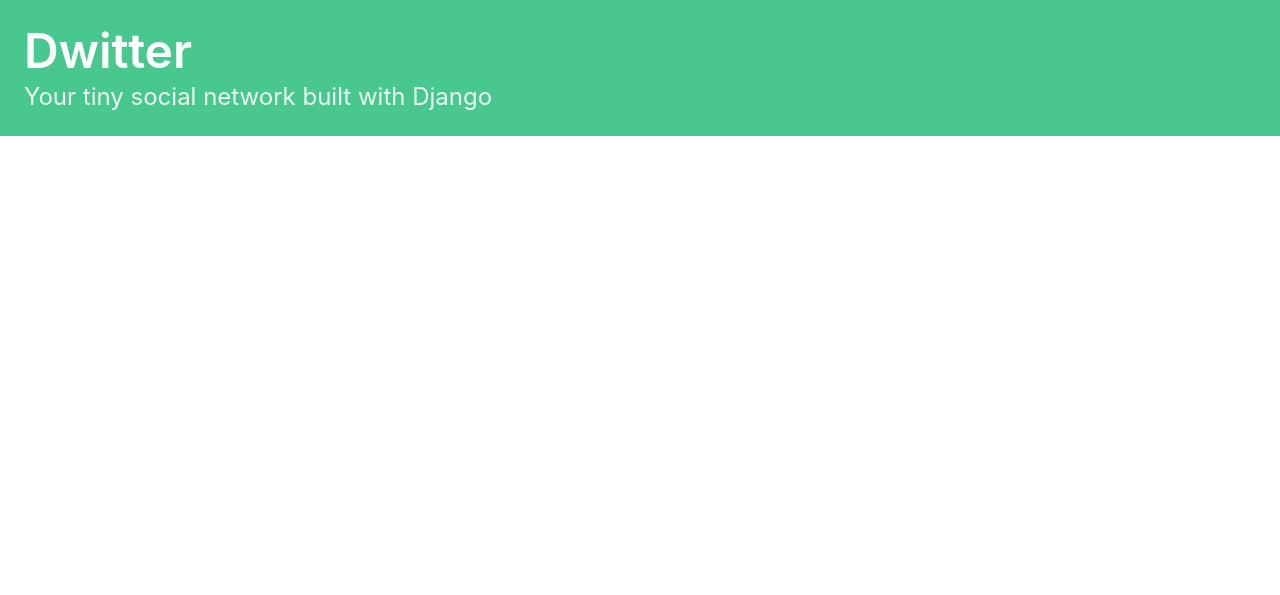
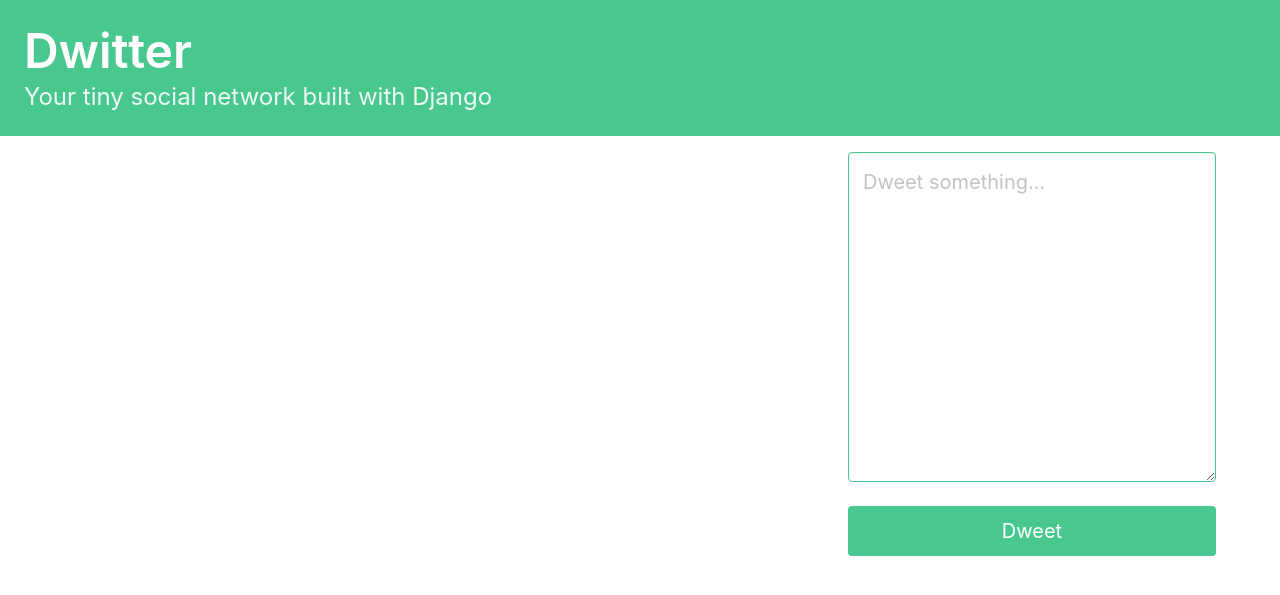
Before and after one commit to alexakarpov/dwitter, a Django app: page / in a window 1280 px wide. Shown: the top 595 px of the page. Run offline with Django 3.2, Linux system fonts and the light colour scheme; the visitor is signed in with stand-in values (Sample User, id 1); data comes from the database, SQL or seed files in the repository; data that the repository does not hold is empty.

Commit message:
form_and_redirect

```diff
--- /dev/null
+++ b/dwitter/forms.py
@@ -0,0 +1,20 @@
+# dwitter/forms.py
+
+from django import forms
+from .models import Dweet
+
+class DweetForm(forms.ModelForm):
+    body = forms.CharField(
+        required=True,
+        widget=forms.widgets.Textarea(
+            attrs={
+                "placeholder": "Dweet something...",
+                "class": "textarea is-success is-medium",
+            }
+        ),
+        label="",
+    )
+
+    class Meta:
+        model = Dweet
+        exclude = ("user", ) # yeah the comma is significant, else tuple will be gone
--- a/dwitter/templates/dwitter/dashboard.html
+++ b/dwitter/templates/dwitter/dashboard.html
@@ -14,4 +14,13 @@
     {% endfor %}
 </div>
 
+<div class="column is-one-third">
+  <form method="post">
+    {% csrf_token %}
+    {{ form.as_p }}
+    <button class="button is-success is-fullwidth is-medium mt-5"
+                type="submit">Dweet
+        </button>
+  </form>
+</div>
 {% endblock content %}
--- a/dwitter/views.py
+++ b/dwitter/views.py
@@ -1,16 +1,32 @@
 # dwitter/views.py
 
-from django.shortcuts import render
+from django.shortcuts import render, redirect
 from .models import Profile
+from .forms import DweetForm
 
 def dashboard(request):
+  form = DweetForm(request.POST or None)
+  if request.method == "POST":
+    if form.is_valid():
+      print("form is valid")
+      dweet = form.save(commit=False)
+      dweet.user = request.user
+      dweet.save()
+      return redirect("dwitter:dashboard")
+    else:
+      print("form not valid")
+
   follows = request.user.profile.follows.all()
   sorted_dweets = []
   for f in follows:
     sorted_dweets.extend(list(f.user.dweets.all()))
-
   sorted_dweets.sort(key=lambda d: d.created_at, reverse=True)
-  return render(request, "dwitter/dashboard.html", {'dweets': sorted_dweets})
+  return render(request,
+                "dwitter/dashboard.html",
+                {
+                 'dweets': sorted_dweets,
+                 'form': form
+                })
 
 def profiles(request):
   profiles = Profile.objects.exclude(user=request.user)
```
